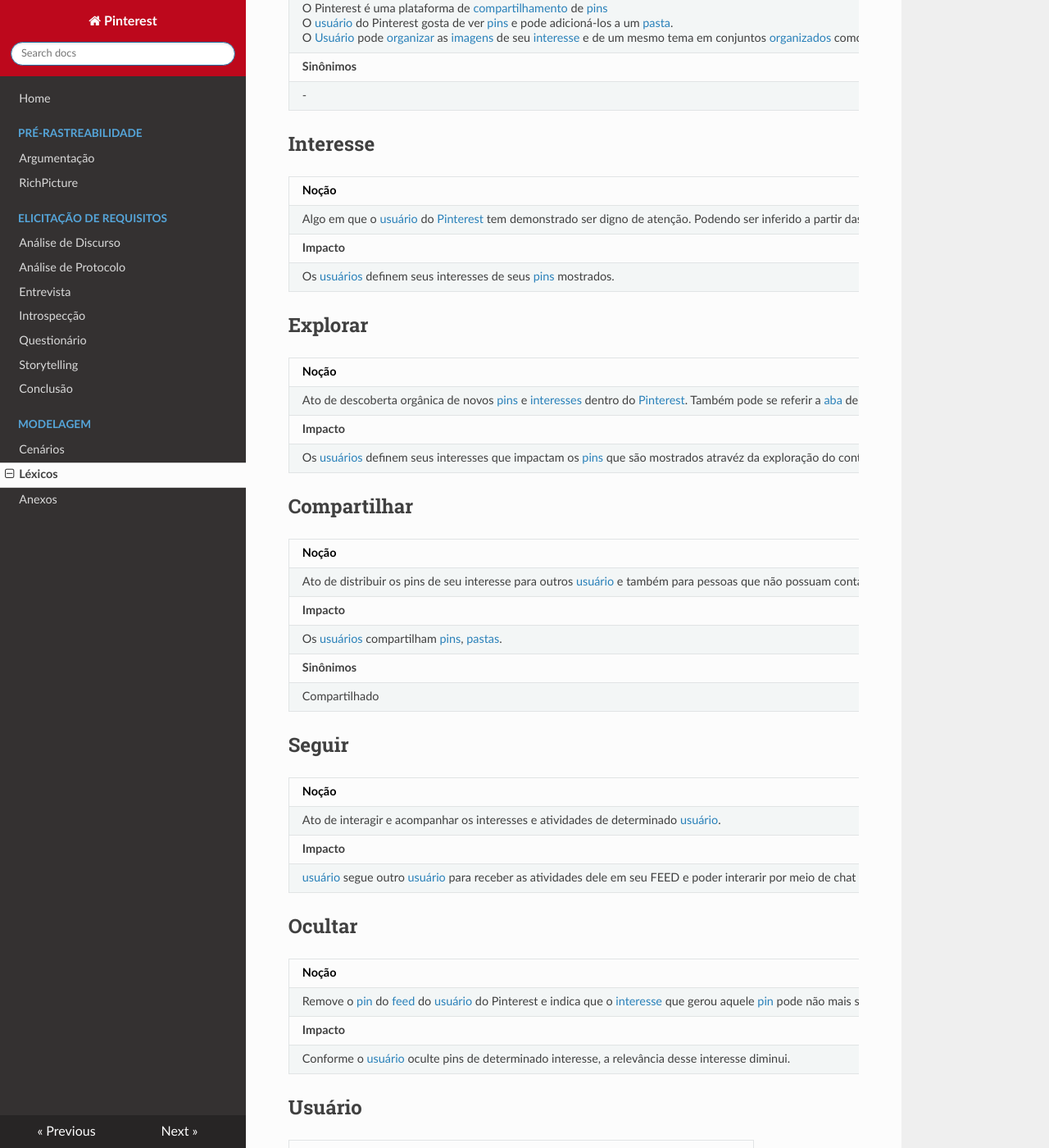
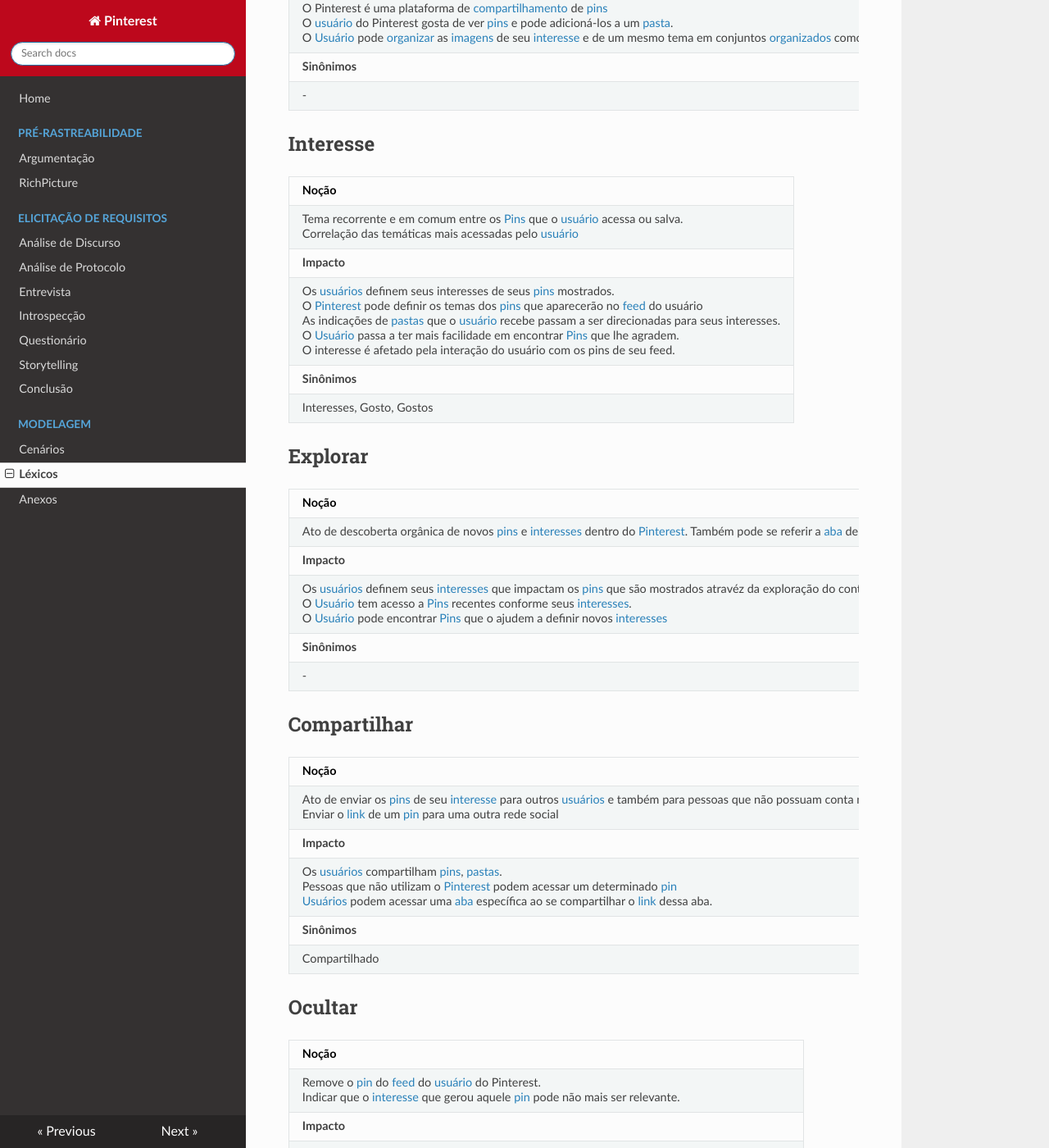
Before and after one commit to joberthrogers18/2018.2-Requisitos-Pinterest, an MkDocs documentation site: the page built from docs/lexicos.md, in a window 1280 px wide and 1400 px high, scrolled down 3467 px. Shown: the whole window at 82% size. Built offline with MkDocs 1.6.1, drawn with Linux system fonts in a browser that asks for light colours; nearby versions of some CDN libraries; old or Windows-style settings are respelled for this version of MkDocs; some of the changed text lies outside the part shown.

Commit message:
Fixed lexicals from Pinterest until Ocultar

```diff
--- a/docs/lexicos.md
+++ b/docs/lexicos.md
@@ -61,7 +61,7 @@
 |--|
 |	Estado do [usuário](#usuario) após ter feito o [login](#login) com uma [conta de usuário](#conta-de-usuario), podendo usufruir das funcionalidades do aplicativo.|
 |**Impacto** |
-| Permite que o [usuário](#usuario) preserve um histórico de pesquisas e [mensagens](mensagens). <br> Permite que o usuário crie [pastas](#pastas) e as [compartilhe](#compartilhar). <br> Permite que o usuário edite informações do seu [perfil](#perfil).|
+| Permite que o [usuário](#usuario) preserve um histórico de pesquisas e [mensagens](mensagens). <br> Permite que o [usuário](#usuario) crie [pastas](#pastas) e as [compartilhe](#compartilhar). <br> Permite que o usuário edite informações do seu [perfil](#perfil).|
 |**Sinônimos**|
 | Autenticado |
 
@@ -100,9 +100,11 @@
 
 |**Noção**|
 |--|
-| Algo em que o [usuário](#usuario) do [Pinterest](#pinterest) tem demonstrado ser digno de atenção. Podendo ser inferido a partir das ações deste [usuário](#usuario) ou a partir do que o [usuário](#usuario) informa ao [pinterest](#pinterest) quando cria seu cadastro no sistema. |
+| Tema recorrente e em comum entre os [Pins](#pin) que o [usuário](#usuario) acessa ou salva. <br> Correlação das temáticas mais acessadas pelo [usuário](#usuario)  |
 |**Impacto** |
-| Os [usuários](#usuario) definem seus interesses de seus [pins](#pin) mostrados. |
+| Os [usuários](#usuario) definem seus interesses de seus [pins](#pin) mostrados. <br> O [Pinterest](#pinterest) pode definir os temas dos [pins](#pin) que aparecerão no [feed](#feed) do usuário <br> As indicações de [pastas](#pastas) que o [usuário](#usuario) recebe passam a ser direcionadas para seus interesses. <br> O [Usuário](#usuario) passa a ter mais facilidade em encontrar [Pins](#pin) que lhe agradem. <br> O interesse é afetado pela interação do usuário com os pins de seu feed. |
+|**Sinônimos**|
+| Interesses, Gosto, Gostos |
 
 ## Explorar
 
@@ -110,33 +112,30 @@
 |--|
 | Ato de descoberta orgânica de novos [pins](#pin) e [interesses](#interesse) dentro do [Pinterest](#pinterest). Também pode se referir a [aba](#aba) de exploração, que fornece funcionalidade de auxílio à descoberta de conteúdo. |
 |**Impacto** |
-| Os [usuários](#usuario) definem seus interesses que impactam os [pins](#pin) que são mostrados atravéz da exploração do conteúdo. |
+| Os [usuários](#usuario) definem seus [interesses](#interesse) que impactam os [pins](#pin) que são mostrados atravéz da exploração do conteúdo. <br> O [Usuário](#usuario) tem acesso a [Pins](#pin) recentes conforme seus [interesses](#interesse). <br> O [Usuário](#usuario) pode encontrar [Pins](#pin) que o ajudem a definir novos [interesses](#interesse) |
+|**Sinônimos**|
+| - |
 
 ## Compartilhar
 
 |**Noção**|
 |--|
-| Ato de distribuir os pins de seu interesse para outros [usuário](#usuario) e também para pessoas que não possuam conta no [Pinterest](#pinterest). |
+| Ato de enviar os [pins](#pin) de seu [interesse](#interesse) para outros [usuários](#usuario) e também para pessoas que não possuam conta no [Pinterest](#pinterest). <br> Enviar o [link](#link) de um [pin](#pin) para uma outra rede social |
 |**Impacto** |
-| Os [usuários](#usuario) compartilham [pins](#pin), [pastas](#pasta). |
+| Os [usuários](#usuario) compartilham [pins](#pin), [pastas](#pasta). <br> Pessoas que não utilizam o [Pinterest](#pinterest) podem acessar um determinado [pin](#pin) <br> [Usuários](#usuario) podem acessar uma [aba](#aba) específica ao se compartilhar o [link](#link) dessa aba. |
 |**Sinônimos**|
 |Compartilhado|
 
-## Seguir
-
-|**Noção**|
-|--|
-| Ato de interagir e acompanhar os interesses e atividades de determinado [usuário](#usuario).|
-|**Impacto** |
-| [usuário](#usuario) segue outro [usuário](#usuario) para receber as atividades dele em seu FEED e poder interarir por meio de chat com o mesmo. |
 
 ## Ocultar
 
 |**Noção**|
 |--|
-| Remove o [pin](#pin) do [feed](#feed) do [usuário](#usuario) do Pinterest e indica que o [interesse](#interesse) que gerou aquele [pin](#pin) pode não mais ser relevantes.|
+| Remove o [pin](#pin) do [feed](#feed) do [usuário](#usuario) do Pinterest. <br> Indicar que o [interesse](#interesse) que gerou aquele [pin](#pin) pode não mais ser relevante.|
 |**Impacto** |
-| Conforme o [usuário](#usuario) oculte pins de determinado interesse, a relevância desse interesse diminui. |
+| Conforme o [usuário](#usuario) oculte [pins](#pin) de determinado interesse, a relevância desse interesse diminui. <br> O [Pinterest](#pinterest) impede que [Pins](#pin) daquele mesmo [interesse](#interesse) seja mostrado ao [usuário](#usuario) no [feed](#feed). <br> O [Pinterest](#pinterest) pode fazer com que aquele [pin](#pin) seja removido ao ser ocultado de muitos [feeds](#feed)|
+|**Sinônimos**|
+| Bloquear |
 
 ## Usuário
 
```
